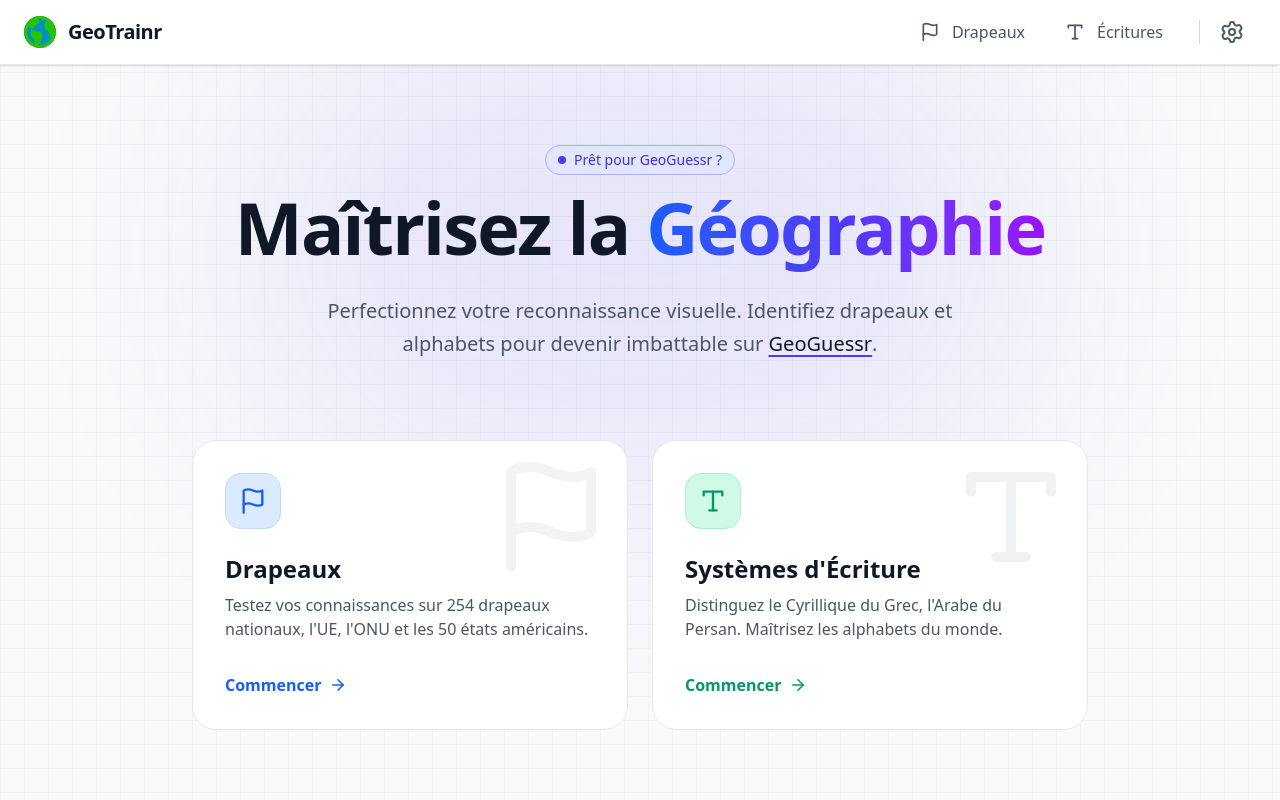
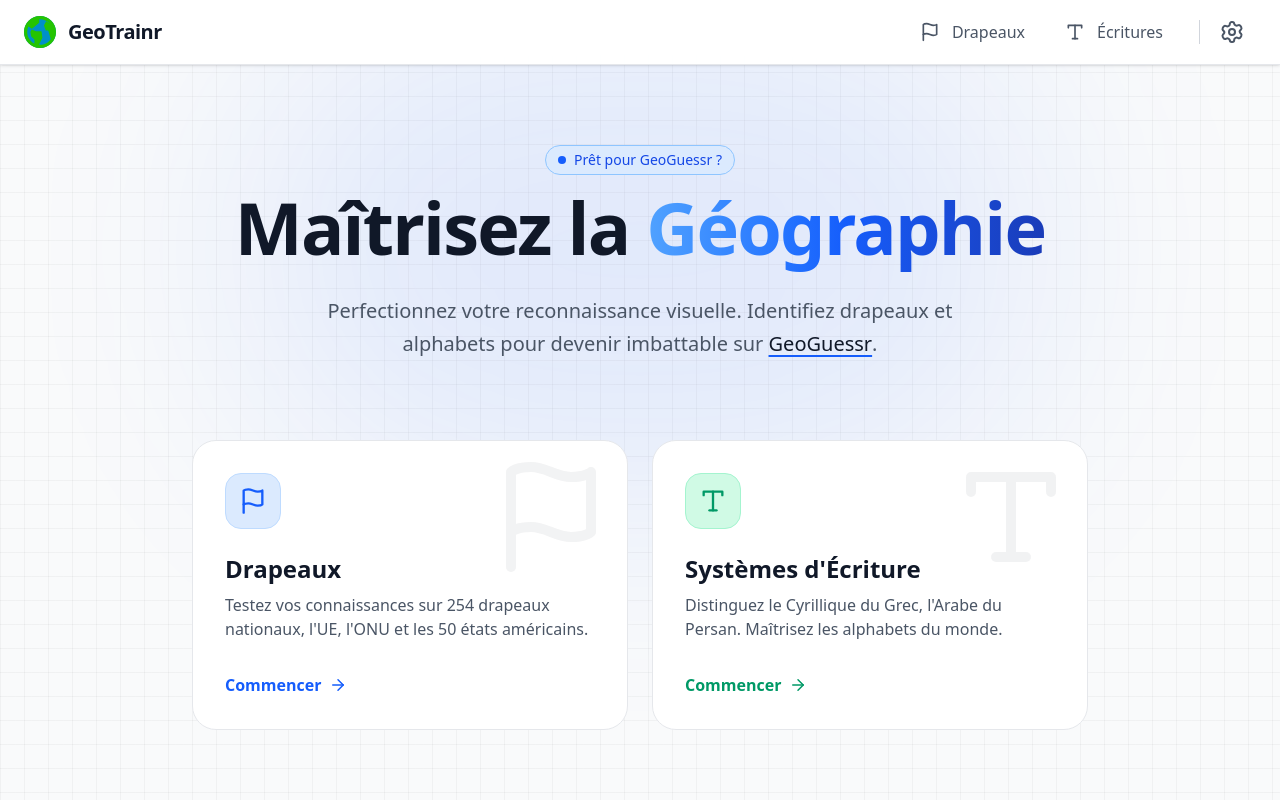
Before and after one commit to Gautierpicon/GeoTrainr, a React (Vite) app: page /#/ in a window 1280 px wide. Shown: the top 800 px of the page. Built offline with nearby package versions, Linux system fonts and the light colour scheme.

Commit message:
style: update colors

```diff
--- a/src/pages/Homepage.jsx
+++ b/src/pages/Homepage.jsx
@@ -27,35 +27,35 @@ const Homepage = () => {
   };
 
   return (
-    <div className="min-h-screen bg-gray-50 dark:bg-slate-950 text-gray-900 dark:text-slate-200 selection:bg-indigo-500 selection:text-white font-sans overflow-x-hidden relative">
+    <div className="min-h-screen bg-gray-50 dark:bg-slate-950 text-gray-900 dark:text-slate-200 selection:bg-blue-500 selection:text-white font-sans overflow-x-hidden relative">
 
       {/* Background Effects */}
       <div className="fixed inset-0 z-0 pointer-events-none">
         {/* Subtle grid */}
         <div className="absolute inset-0 bg-[linear-gradient(to_right,#80808012_1px,transparent_1px),linear-gradient(to_bottom,#80808012_1px,transparent_1px)] bg-[size:24px_24px]"></div>
         {/* Central glow */}
-        <div className="absolute top-0 left-1/2 -translate-x-1/2 w-[800px] h-[500px] bg-indigo-600/20 dark:bg-indigo-600/20 rounded-full blur-[120px] opacity-50"></div>
+        <div className="absolute top-0 left-1/2 -translate-x-1/2 w-[800px] h-[500px] bg-blue-600/20 dark:bg-blue-600/20 rounded-full blur-[120px] opacity-50"></div>
       </div>
 
       {/* Hero Section */}
       <main className="relative z-10 container mx-auto px-6 pt-10 pb-20 sm:pt-20 sm:pb-32">
         <div className="max-w-4xl mx-auto text-center space-y-8">
 
-          <div className="inline-flex items-center gap-2 px-3 py-1 rounded-full bg-indigo-100 dark:bg-indigo-500/10 border border-indigo-300 dark:border-indigo-500/20 text-indigo-700 dark:text-indigo-300 text-sm font-medium mb-4 backdrop-blur-sm">
+          <div className="inline-flex items-center gap-2 px-3 py-1 rounded-full bg-blue-100 dark:bg-blue-500/10 border border-blue-300 dark:border-blue-500/20 text-blue-700 dark:text-blue-300 text-sm font-medium mb-4 backdrop-blur-sm">
             <span className="relative flex h-2 w-2">
-              <span className="animate-ping absolute inline-flex h-full w-full rounded-full bg-indigo-500 dark:bg-indigo-400 opacity-75"></span>
-              <span className="relative inline-flex rounded-full h-2 w-2 bg-indigo-600 dark:bg-indigo-500"></span>
+              <span className="animate-ping absolute inline-flex h-full w-full rounded-full bg-blue-500 dark:bg-blue-400 opacity-75"></span>
+              <span className="relative inline-flex rounded-full h-2 w-2 bg-blue-600 dark:bg-blue-500"></span>
             </span>
             Prêt pour GeoGuessr ?
           </div>
 
           <h1 className="text-5xl sm:text-7xl font-extrabold tracking-tight text-gray-900 dark:text-white">
-            Maîtrisez la <span className="text-transparent bg-clip-text bg-gradient-to-r from-blue-600 via-indigo-600 to-purple-600 dark:from-blue-400 dark:via-indigo-400 dark:to-purple-400">Géographie</span>
+            Maîtrisez la <span className="text-transparent bg-clip-text bg-gradient-to-r from-blue-400 via-blue-600 to-blue-800 dark:from-blue-400 dark:via-blue-300 dark:to-blue-500">Géographie</span>
           </h1>
 
           <p className="text-lg sm:text-xl text-gray-600 dark:text-slate-400 max-w-2xl mx-auto leading-relaxed">
             Perfectionnez votre reconnaissance visuelle.
-            Identifiez drapeaux et alphabets pour devenir imbattable sur <a href="https://www.geoguessr.com/" target="_blank" className="text-gray-900 dark:text-white font-medium decoration-indigo-600 dark:decoration-indigo-500/30 underline decoration-2 underline-offset-4">GeoGuessr</a>.
+            Identifiez drapeaux et alphabets pour devenir imbattable sur <a href="https://www.geoguessr.com/" target="_blank" className="text-gray-900 dark:text-white font-medium decoration-blue-600 dark:decoration-blue-500/30 underline decoration-2 underline-offset-4">GeoGuessr</a>.
           </p>
 
           {/* Game Cards Grid */}
@@ -166,12 +166,12 @@ const Homepage = () => {
               <h4 className="font-bold text-gray-900 dark:text-white mb-6">Ressources</h4>
               <ul className="space-y-3 text-sm text-gray-600 dark:text-slate-400">
                 <li>
-                  <a href="https://www.geoguessr.com/" target="_blank" rel="noreferrer" className="hover:text-indigo-600 dark:hover:text-indigo-400 transition-colors flex items-center gap-2">
+                  <a href="https://www.geoguessr.com/" target="_blank" rel="noreferrer" className="hover:text-blue-600 dark:hover:text-blue-400 transition-colors flex items-center gap-2">
                     <ExternalLink size={14} /> GeoGuessr
                   </a>
                 </li>
                 <li>
-                  <a href="https://flagpedia.net/" target="_blank" rel="noreferrer" className="hover:text-indigo-600 dark:hover:text-indigo-400 transition-colors flex items-center gap-2">
+                  <a href="https://flagpedia.net/" target="_blank" rel="noreferrer" className="hover:text-blue-600 dark:hover:text-blue-400 transition-colors flex items-center gap-2">
                     <ExternalLink size={14} /> Flagpedia.net
                   </a>
                 </li>
```
